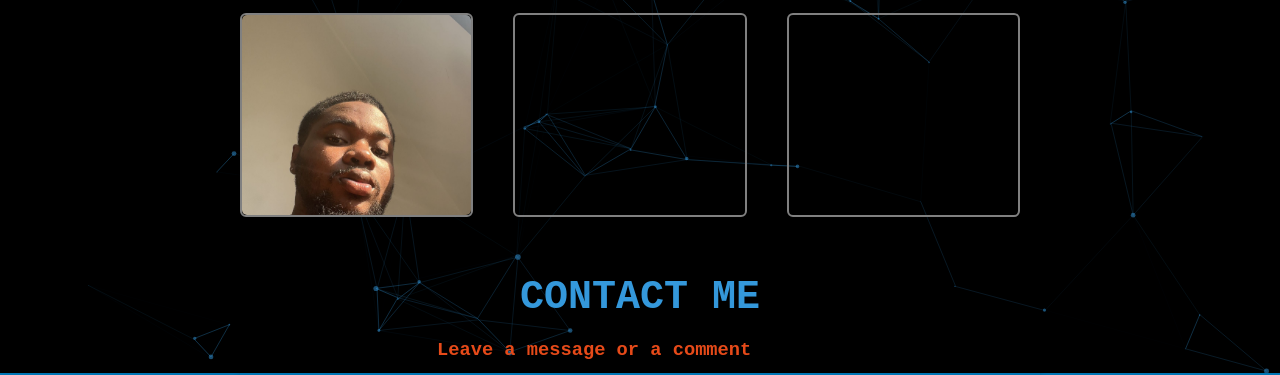
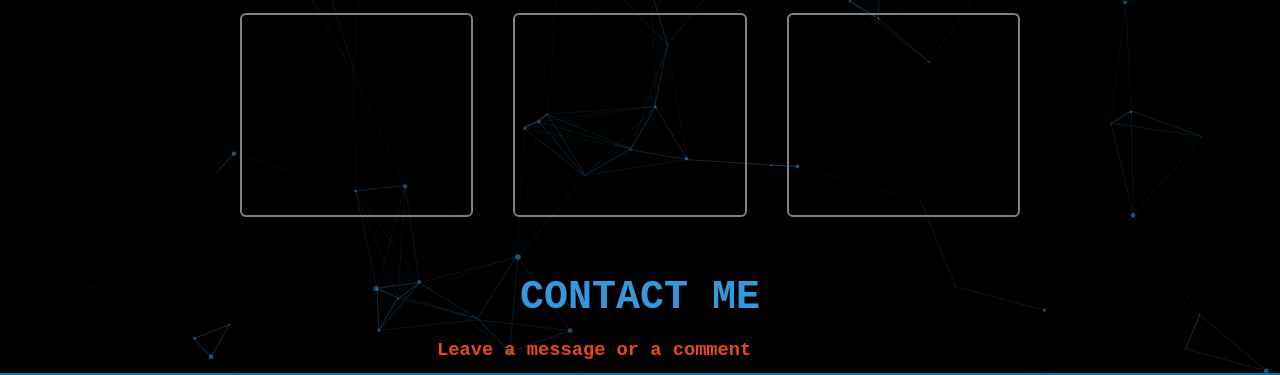
Before and after one commit to Samadkush/Portfolio, a plain HTML site: page index.html in a window 1280 px wide. Shown: the part 427-802 px from the top of the page. Drawn offline with nearby package versions, Linux system fonts and the light colour scheme.

Commit message:
Update index.html
removed the picture I kept in the projects location

```diff
--- a/index.html
+++ b/index.html
@@ -36,7 +36,7 @@
             <h2>PORTFOLIO</h2>
             <div class="portfolio-container">
               <div class = "carousel">
-                <img src="picture.jpg" class="carousel-img" alt="Project Snippet">
+<!--                 <img src="picture.jpg" class="carousel-img" alt="Project Snippet"> -->
               </div>
               <div class = "carousel"></div>
               <div class = "carousel"></div>
```
